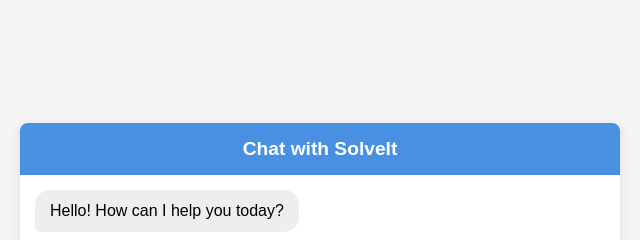
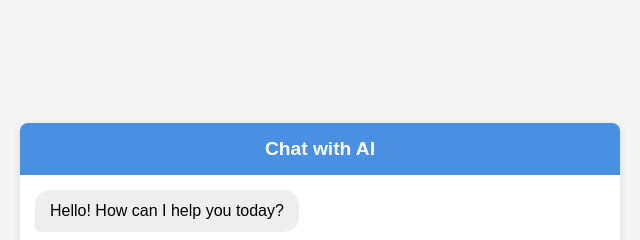
Before and after one commit to BIRENDRA8/Chat_application, a website: page public/index.html in a window 1280 px wide. Shown: the top 240 px of the page, 320-960 px from the left. Drawn offline with Linux system fonts and the light colour scheme.

Commit message:
Update index.html

```diff
--- a/public/index.html
+++ b/public/index.html
@@ -3,12 +3,12 @@
 <head>
     <meta charset="UTF-8">
     <meta name="viewport" content="width=device-width, initial-scale=1.0">
-    <title>SolveIt Chat</title>
+    <title>Dr. Desk</title>
     <link rel="stylesheet" href="style.css">
 </head>
 <body>
     <div class="chat-container">
-        <h1>Chat with SolveIt</h1>
+        <h1>Chat with AI</h1>
         <div id="chatbox">
             <!-- Chat messages will appear here -->
             <div class="message ai">Hello! How can I help you today?</div>
```
